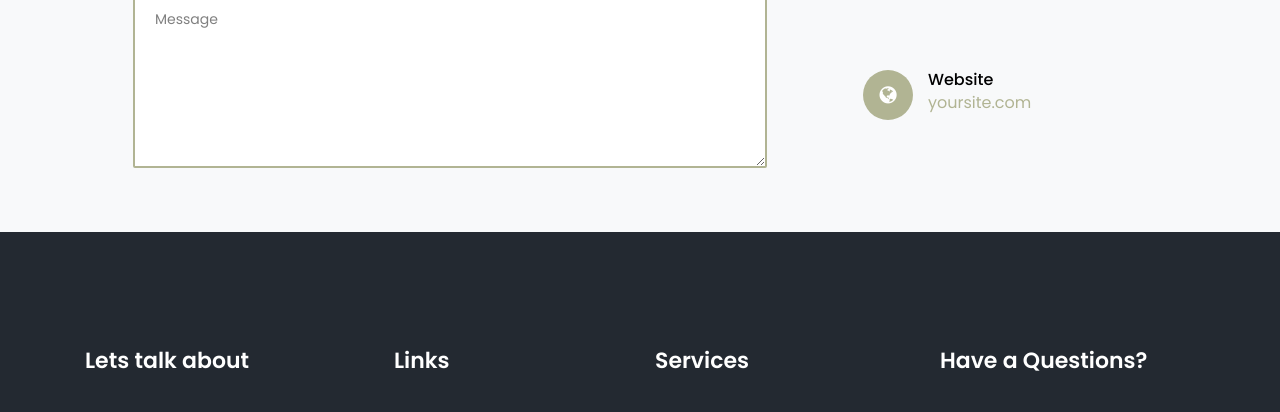
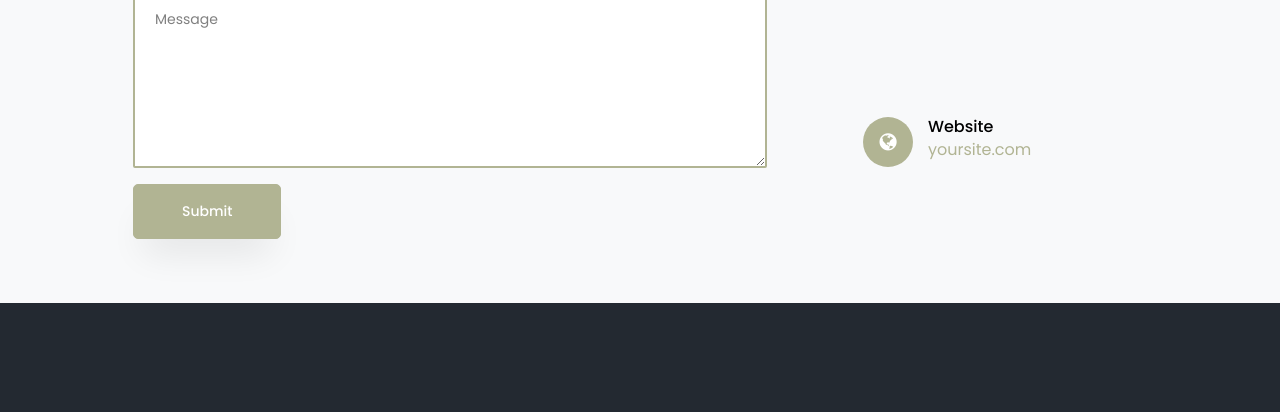
Before and after one commit to Parthbajaj/portfolio_website, a plain HTML site: page index.html in a window 1280 px wide. Shown: the part 4197-4609 px from the top of the page. Drawn offline with Linux system fonts and the light colour scheme; some packages are replaced by stand-ins of ours; no server answers; files whose address does not match are found by name.

Commit message:
Update index.html

```diff
--- a/index.html
+++ b/index.html
@@ -477,6 +477,11 @@
 									<textarea name="" id="" cols="30" rows="7" name="message" class="form-control" placeholder="Message" required></textarea>
 								</div>
 							</div>
+							<div class="col-md-12">
+								<div class="form-group">
+									<input type="submit" name="submit" class="btn btn-primary py-3 px-5">
+								</div>
+							</div>
 
 
 						</div>
```
